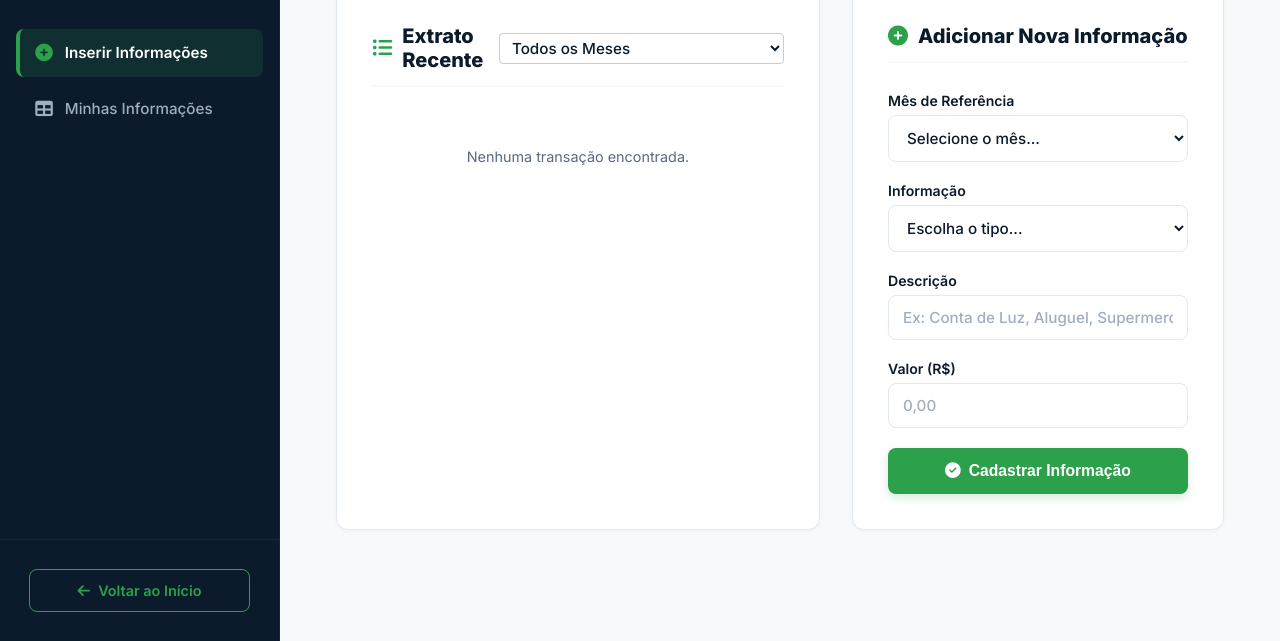
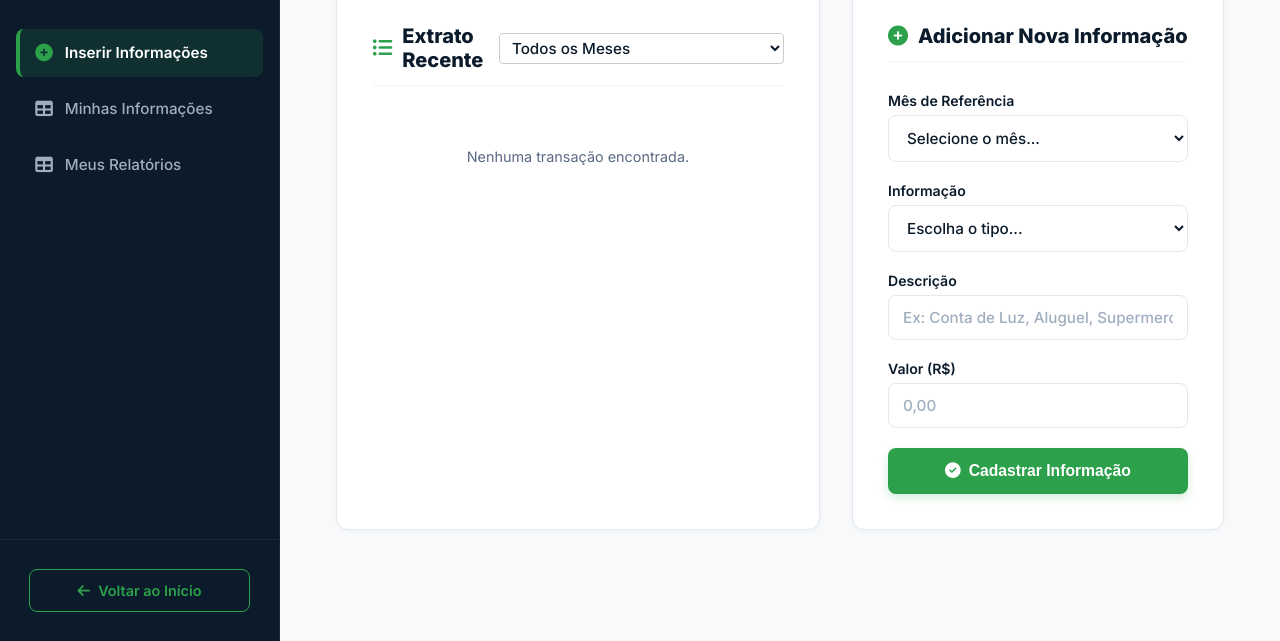
Before and after one commit to lara-melo/SpendWise, a plain HTML site: page projeto/app.html in a window 1280 px wide. Shown: the part 159-800 px from the top of the page. Drawn offline with Linux system fonts and the light colour scheme.

Commit message:
deixando bunitin para apresentação

```diff
--- a/projeto/app.html
+++ b/projeto/app.html
@@ -41,6 +41,12 @@
           <li id="nav-planilhas">
             <a href="#" onclick="switchTab('planilhas')">
               <i class="fa-solid fa-table"></i> Minhas Informações
+            </a>
+          </li>
+          <!-- Item Meus Relatórios -->
+          <li id="nav-relatorios">
+            <a href="#" onclick="switchTab('relatorios')">
+              <i class="fa-solid fa-table"></i> Meus Relatórios
             </a>
           </li>
         </ul>
```
